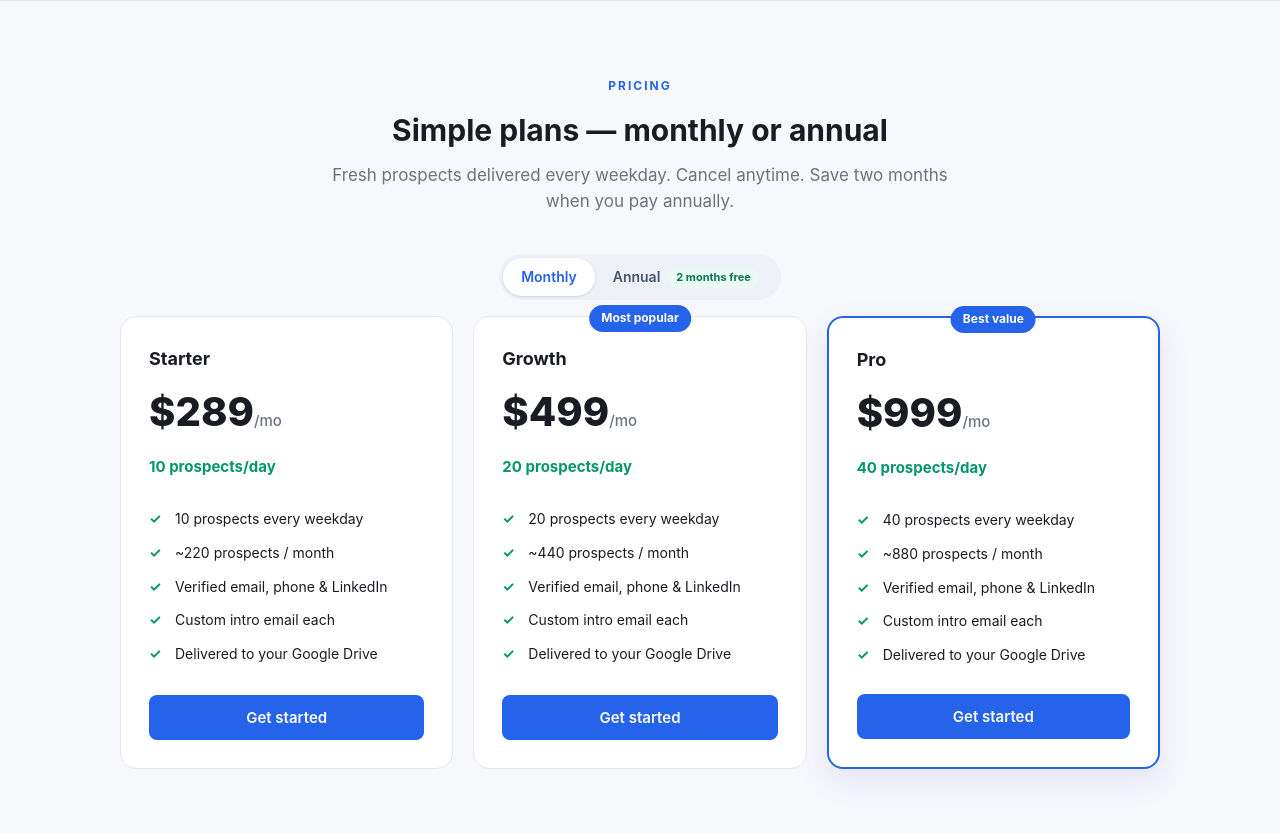
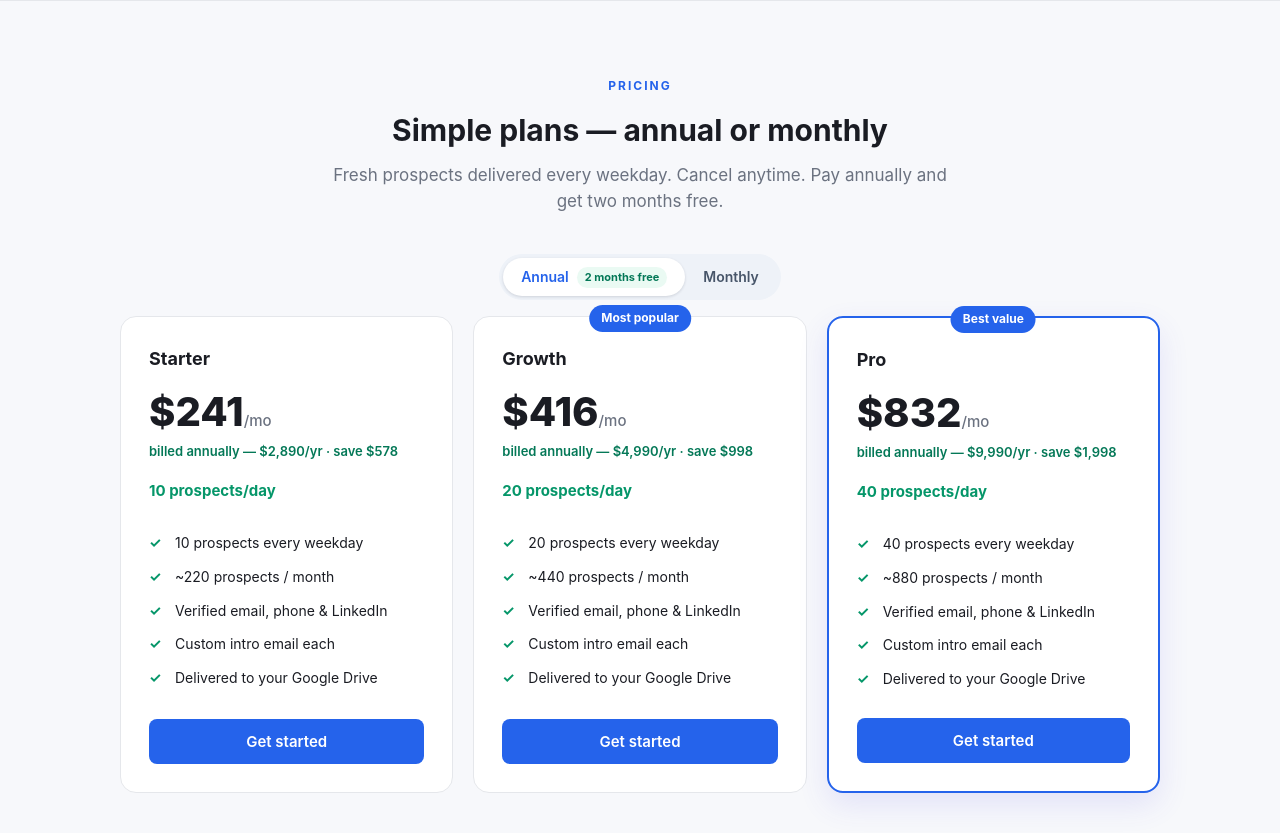
Before and after one commit to jacirusso/ProspectDaily, a FastAPI app: page / in a window 1280 px wide. Shown: the part 1716-2549 px from the top of the page. Run offline with FastAPI, Linux system fonts and the light colour scheme.

Commit message:
Pricing defaults to annual; website-first onboarding; de-AI drafts
- Pricing (home + /plans): Annual is the default toggle and shows the effective
  per-month rate (annual/12) with "billed annually" context; Monthly is one click
  away. Checkout interval defaults to year.
- Onboarding: new signups land on the website step; dashboard + /audience present
  "enter your website" as the official Step 1, with the manual form as a small
  fallback link.
- AI drafts: prompt now bans em/en-dashes and common AI-tells so intro emails and
  LinkedIn notes read like a real person wrote them.

Co-Authored-By: Claude Opus 4.8 <noreply@anthropic.com>

```diff
--- a/web/app.py
+++ b/web/app.py
@@ -163,7 +163,9 @@ def signup(request: Request, email: str = Form(...), password: str = Form(...)):
         emails.send_welcome(store.get_customer(uid))
     except Exception:
         log.exception("welcome email failed")
-    return RedirectResponse("/questionnaire", status_code=303)
+    # Step 1 of setup is entering your website (the AI builds the audience from it);
+    # the manual form is the fallback, linked from there.
+    return RedirectResponse("/audience", status_code=303)
 
 
 @app.get("/login", response_class=HTMLResponse)
--- a/web/templates/home.html
+++ b/web/templates/home.html
@@ -53,11 +53,11 @@
 <section class="section" id="pricing">
   <div class="inner">
     <p class="eyebrow" style="text-align:center">Pricing</p>
-    <h2 class="big">Simple plans — monthly or annual</h2>
-    <p class="lead">Fresh prospects delivered every weekday. Cancel anytime. Save two months when you pay annually.</p>
+    <h2 class="big">Simple plans — annual or monthly</h2>
+    <p class="lead">Fresh prospects delivered every weekday. Cancel anytime. Pay annually and get two months free.</p>
     <div class="billing-toggle">
-      <button type="button" class="bt-opt active" data-int="month">Monthly</button>
-      <button type="button" class="bt-opt" data-int="year">Annual <span class="bt-save">2 months free</span></button>
+      <button type="button" class="bt-opt active" data-int="year">Annual <span class="bt-save">2 months free</span></button>
+      <button type="button" class="bt-opt" data-int="month">Monthly</button>
     </div>
     <div class="pricing-grid" style="margin-top:16px">
       {% for p in plans %}
@@ -66,10 +66,11 @@
         {% if p.best_value %}<div class="badge">Best value</div>{% endif %}
         <div class="tier">{{ p.name }}</div>
         <div class="amt">
-          <span class="price-monthly">${{ p.price }}<span>/mo</span></span>
-          <span class="price-annual" style="display:none">${{ "{:,}".format(p.annual) }}<span>/yr</span></span>
+          <span class="price-annual">${{ (p.annual / 12) | round | int }}<span>/mo</span></span>
+          <span class="price-monthly" style="display:none">${{ p.price }}<span>/mo</span></span>
         </div>
-        <div class="annual-note" style="display:none">2 months free — save ${{ "{:,}".format(p.price * 2) }}/yr</div>
+        <div class="price-sub sub-annual">billed annually — ${{ "{:,}".format(p.annual) }}/yr · save ${{ "{:,}".format(p.price * 2) }}</div>
+        <div class="price-sub sub-monthly" style="display:none">billed monthly at ${{ p.price }}/mo</div>
         <div class="deliver">{{ p.ordered }} prospects/day</div>
         <ul>
           <li>{{ p.ordered }} prospects every weekday</li>
@@ -90,7 +91,8 @@
       font-size:14px;font-weight:600;color:#475569;cursor:pointer;display:flex;align-items:center;gap:8px;}
     .bt-opt.active{background:#fff;color:#2563eb;box-shadow:0 1px 3px rgba(15,23,42,.14);}
     .bt-save{font-size:11px;font-weight:700;color:#047857;background:#eafaf3;padding:2px 8px;border-radius:999px;}
-    .annual-note{font-size:13px;color:#047857;font-weight:600;margin:-4px 0 8px;}
+    .price-sub{font-size:13px;color:#047857;font-weight:600;margin:-4px 0 8px;}
+    .price-sub.sub-monthly{color:var(--muted);}
   </style>
   <script>
   (function(){
@@ -99,8 +101,10 @@
       opts.forEach(function(o){ o.classList.toggle('active', o.dataset.int === iv); });
       document.querySelectorAll('#pricing .price-monthly').forEach(function(e){ e.style.display = iv === 'month' ? '' : 'none'; });
       document.querySelectorAll('#pricing .price-annual').forEach(function(e){ e.style.display = iv === 'year' ? '' : 'none'; });
-      document.querySelectorAll('#pricing .annual-note').forEach(function(e){ e.style.display = iv === 'year' ? '' : 'none'; });
+      document.querySelectorAll('#pricing .sub-monthly').forEach(function(e){ e.style.display = iv === 'month' ? '' : 'none'; });
+      document.querySelectorAll('#pricing .sub-annual').forEach(function(e){ e.style.display = iv === 'year' ? '' : 'none'; });
     }
+    set('year');   // default to annual
     opts.forEach(function(o){ o.addEventListener('click', function(){ set(o.dataset.int); }); });
   })();
   </script>
--- a/web/templates/questionnaire.html
+++ b/web/templates/questionnaire.html
@@ -6,8 +6,8 @@
   <p class="muted">Your answers drive who we find and how your intro emails read.
     You can update these anytime.</p>
   <div style="background:#eff6ff;border:1px solid #bfdbfe;border-radius:10px;padding:12px 14px;margin:12px 0">
-    ✨ <strong>Not sure how to fill this out?</strong> <a href="/audience">Let our AI read your website</a>
-    and suggest scored audience segments — it fills this in for you.
+    <strong>Faster way:</strong> <a href="/audience">start with your website</a> and
+    we'll build this for you. You can come back and tweak anything here.
   </div>
   {% if errors %}
     <div class="error"><ul>{% for e in errors %}<li>{{ e }}</li>{% endfor %}</ul></div>
```
Also changed, not shown: engine/ai.py (+7 -1 lines), web/templates/audience.html (+7 -6 lines), web/templates/dashboard.html (+7 -6 lines), web/templates/plans.html (+12 -8 lines).
